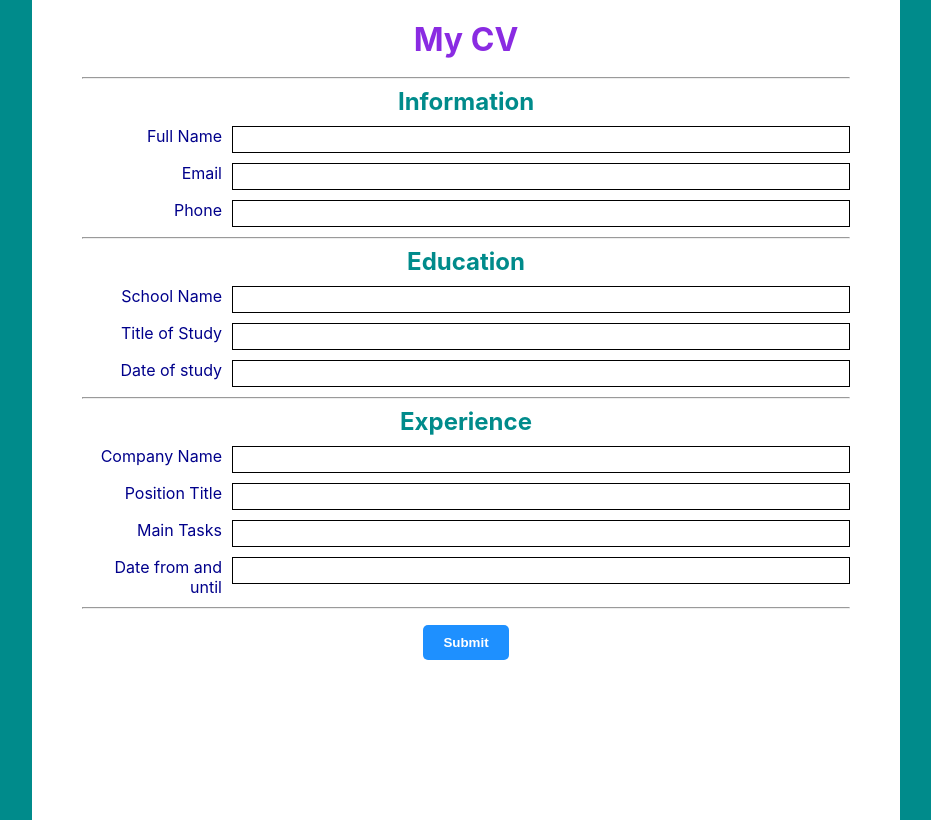
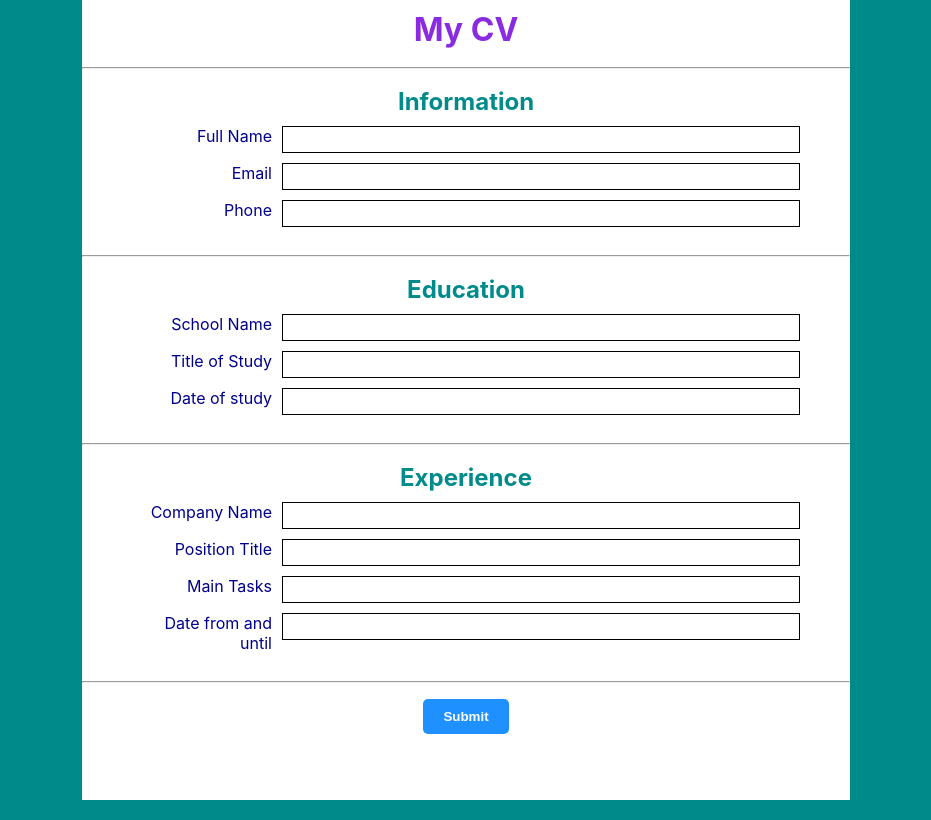
Before and after one commit to SonDo580/CV-application, a React (Create React App) app: page / in a window 1280 px wide. Shown: the whole page, without its empty margins (174-1105 px from the left). Built offline with nearby package versions, Linux system fonts and the light colour scheme.

Commit message:
Change selector

```diff
--- a/src/App.css
+++ b/src/App.css
@@ -12,11 +12,11 @@ h1 {
   color: blueviolet;
 }
 
-form {
+.container {
   padding: 10px 50px;
 }
 
-form h2 {
+.container h2 {
   margin-top: 0;
   margin-bottom: 10px;
   text-align: center;
```
